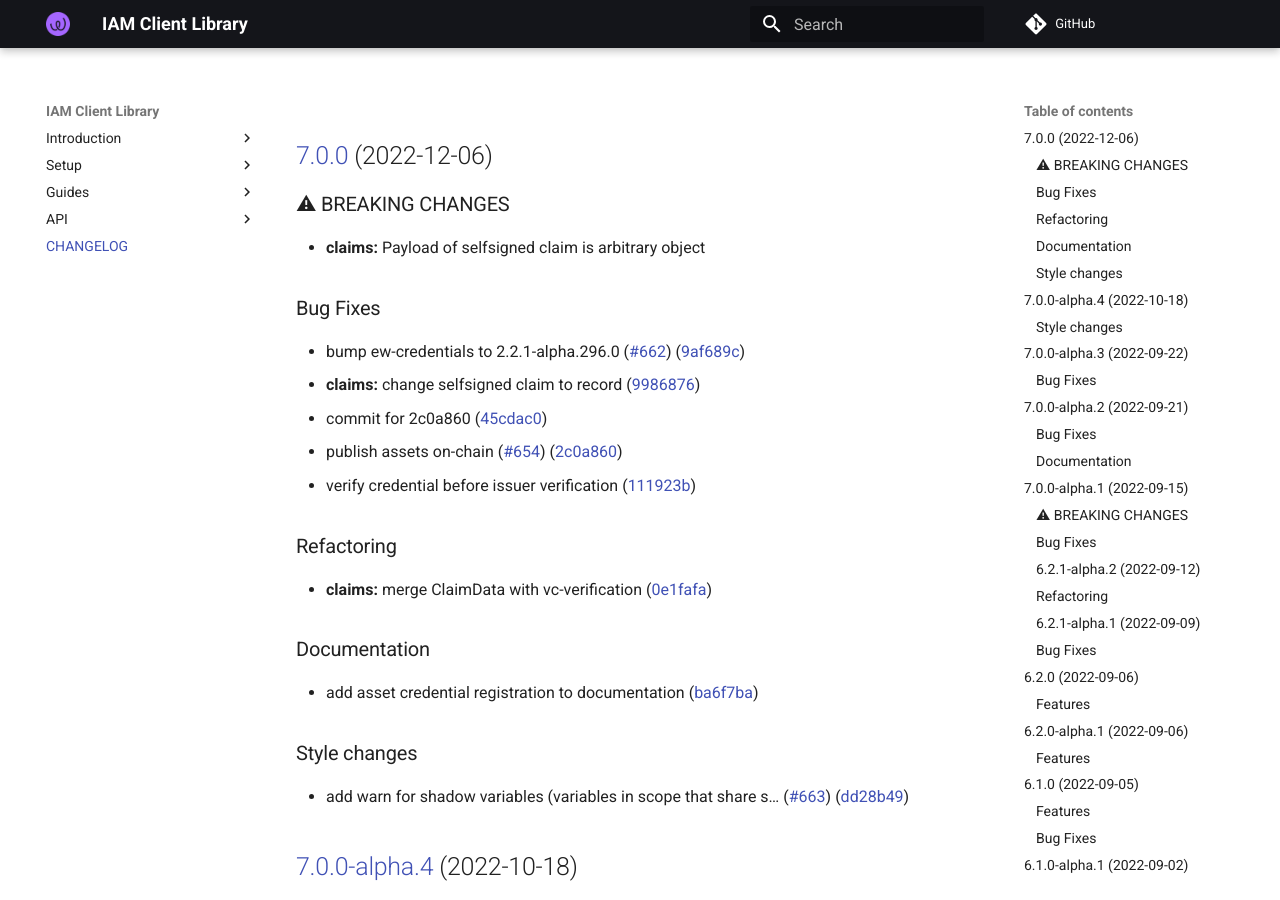
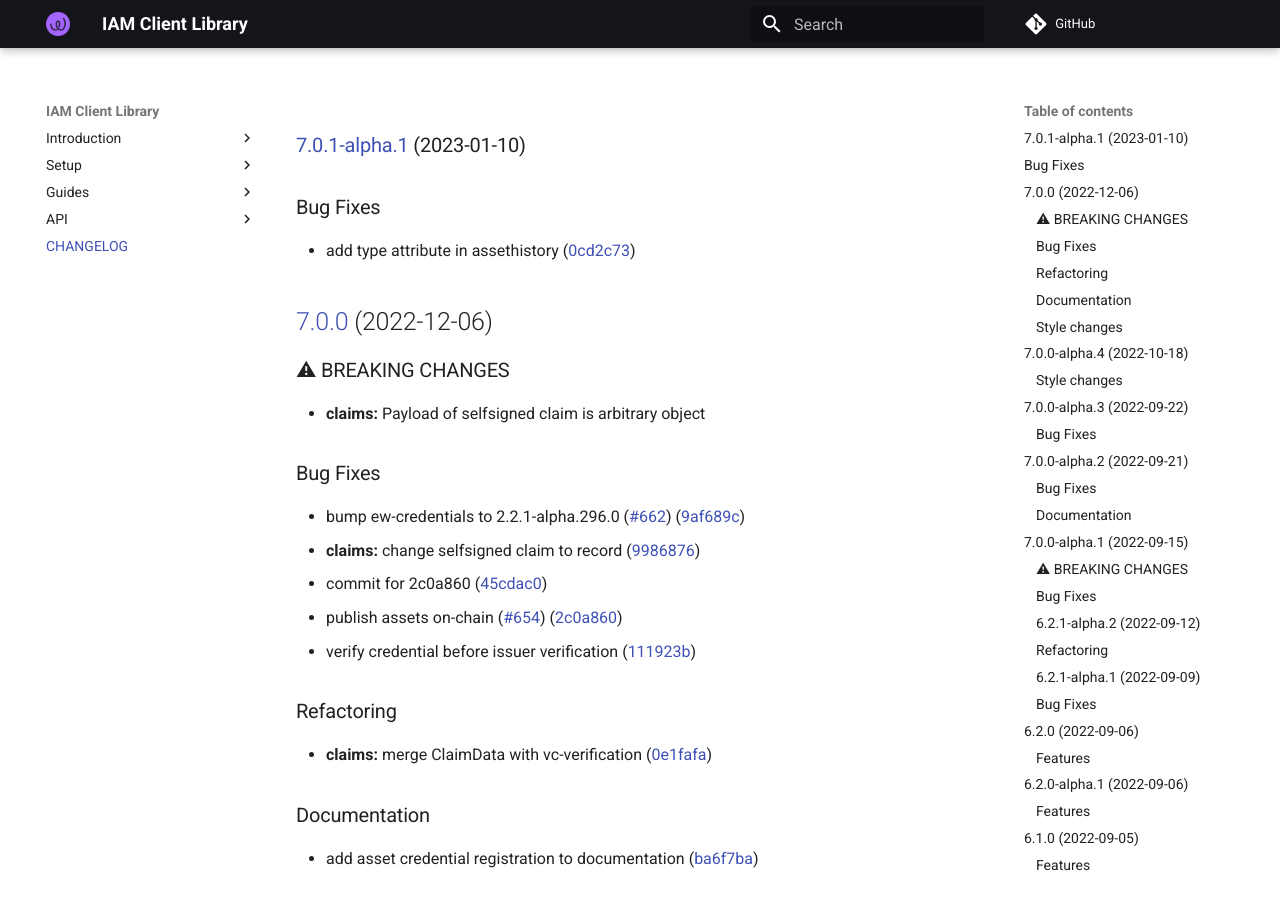
Before and after one commit to energywebfoundation/iam-client-lib, an MkDocs documentation site: the page built from docs/CHANGELOG.md, in a window 1280 px wide and 900 px high. Built offline with MkDocs 1.6.1 and Material for MkDocs 9.7.7, drawn with Linux system fonts in a browser that asks for light colours; comment, search, counter and statistics services are not loaded.

Commit message:
chore(release): 7.0.1-alpha.1 [skip ci]
### [7.0.1-alpha.1](https://github.com/energywebfoundation/iam-client-lib/compare/v7.0.0...v7.0.1-alpha.1) (2023-01-10)

### Bug Fixes

* add type attribute in assethistory ([0cd2c73](https://github.com/energywebfoundation/iam-client-lib/commit/0cd2c7393ec108285337fa3687250afd5088b0d2))

```diff
--- a/docs/CHANGELOG.md
+++ b/docs/CHANGELOG.md
@@ -1,3 +1,10 @@
+### [7.0.1-alpha.1](https://github.com/energywebfoundation/iam-client-lib/compare/v7.0.0...v7.0.1-alpha.1) (2023-01-10)
+
+
+### Bug Fixes
+
+* add type attribute in assethistory ([0cd2c73](https://github.com/energywebfoundation/iam-client-lib/commit/0cd2c7393ec108285337fa3687250afd5088b0d2))
+
 ## [7.0.0](https://github.com/energywebfoundation/iam-client-lib/compare/v6.2.0...v7.0.0) (2022-12-06)
 
 
--- a/package.json
+++ b/package.json
@@ -1,6 +1,6 @@
 {
   "name": "iam-client-lib",
-  "version": "7.0.0",
+  "version": "7.0.1-alpha.1",
   "description": "Library for Decentralized Identity and Access Management",
   "main": "dist/index.js",
   "module": "dist/index.esm.js",
```
